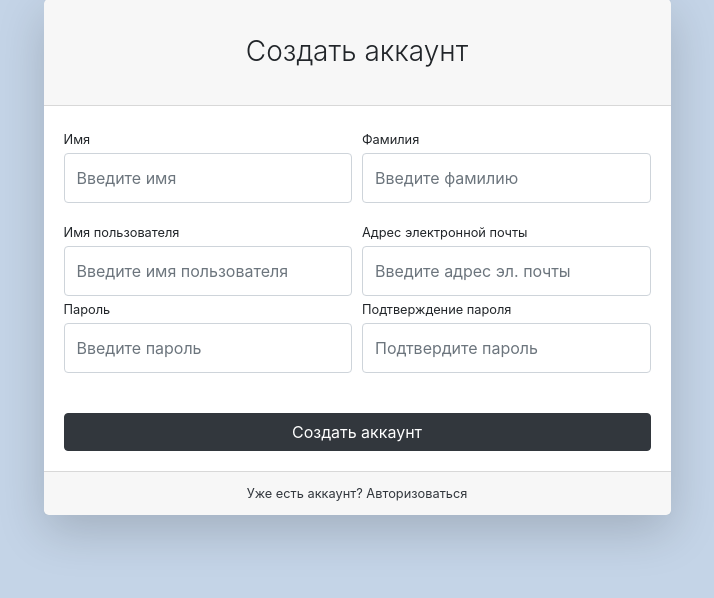
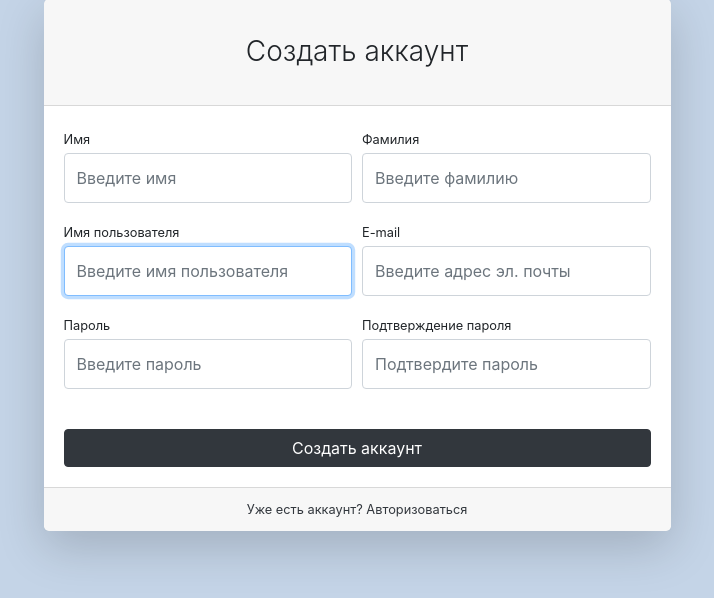
Before and after one commit to evgenii-landau/pet-store, a Django app: page /users/register/ in a window 1280 px wide. Shown: the part 149-747 px from the top of the page, without its empty margins (283-997 px from the left). Run offline with Django 5.2, Linux system fonts and the light colour scheme; some libraries are stand-ins or nearby versions.

Commit message:
created UserRegisterForm and class view RegisterUser

```diff
--- a/users/forms.py
+++ b/users/forms.py
@@ -1,5 +1,7 @@
 from django import forms
 from django.contrib.auth.forms import AuthenticationForm
+from django.contrib.auth.forms import UserCreationForm
+from django.contrib.auth import get_user_model
 
 
 class UserLoginForm(AuthenticationForm):
@@ -18,3 +20,59 @@
             attrs={"class": "form-control py-4", "placeholder": "Введите пароль"}
         ),
     )
+
+
+class UserRegisterForm(UserCreationForm):
+    first_name = forms.CharField(
+        widget=forms.TextInput(
+            attrs={"class": "form-control py-4", "placeholder": "Введите имя"}
+        ),
+        label="Имя",
+    )
+    last_name = forms.CharField(
+        widget=forms.TextInput(
+            attrs={"class": "form-control py-4", "placeholder": "Введите фамилию"}
+        ),
+        label="Фамилия",
+    )
+    username = forms.CharField(
+        widget=forms.TextInput(
+            attrs={
+                "class": "form-control py-4",
+                "placeholder": "Введите имя пользователя",
+            }
+        ),
+        label="Имя пользователя",
+    )
+    email = forms.CharField(
+        widget=forms.EmailInput(
+            attrs={
+                "class": "form-control py-4",
+                "placeholder": "Введите адрес эл. почты",
+            }
+        ),
+        label="E-mail",
+    )
+    password1 = forms.CharField(
+        widget=forms.PasswordInput(
+            attrs={"class": "form-control py-4", "placeholder": "Введите пароль"}
+        ),
+        label="Пароль",
+    )
+    password2 = forms.CharField(
+        widget=forms.PasswordInput(
+            attrs={"class": "form-control py-4", "placeholder": "Подтвердите пароль"}
+        ),
+        label="Подтверждение пароля",
+    )
+
+    class Meta:
+        model = get_user_model()
+        fields = [
+            "first_name",
+            "last_name",
+            "username",
+            "email",
+            "password1",
+            "password2",
+        ]
--- a/users/templates/users/login.html
+++ b/users/templates/users/login.html
@@ -48,7 +48,7 @@
 							</form>
 						</div>
 						<div class="card-footer text-center">
-							<div class="small"><a href="register.html">Нужен аккаунт? Зарегистрируйся!</a></div>
+							<div class="small"><a href="{% url "users:register" %}">Нужен аккаунт? Зарегистрируйся!</a></div>
 						</div>
 					</div>
 				</div>
--- a/users/templates/users/register.html
+++ b/users/templates/users/register.html
@@ -17,54 +17,19 @@
 						<div class="card-header"><h3 class="text-center font-weight-light my-4">Создать аккаунт</h3>
 						</div>
 						<div class="card-body">
-							<form>
+							<form action="{% url "users:register" %}" method="post">
+								{% csrf_token %}
+								<div>{{ form.non_field_errors }}</div>
 								<div class="form-row">
+									{% for field in form %}
 									<div class="col-md-6">
 										<div class="form-group">
-											<label class="small mb-1" for="inputFirstName">Имя</label>
-											<input class="form-control py-4" id="inputFirstName" type="text"
-												placeholder="Введите имя"/>
+											<label class="small mb-1" for="{{ field.id_for_label }}">{{ field.label }}</label>
+											{{ field }}
 										</div>
 									</div>
-									<div class="col-md-6">
-										<div class="form-group">
-											<label class="small mb-1" for="inputLastName">Фамилия</label>
-											<input class="form-control py-4" id="inputLastName" type="text"
-												placeholder="Введите фамилию"/>
-										</div>
-									</div>
-								</div>
-								<div class="form-row">
-									<div class="col-md-6">
-										<label class="small mb-1" for="inputUsername">Имя пользователя</label>
-										<input class="form-control py-4" id="inputUsername" type="text"
-											aria-describedby="usernameHelp"
-											placeholder="Введите имя пользователя"/>
-									</div>
-									<div class="col-md-6">
-										<label class="small mb-1" for="inputEmailAddress">Адрес электронной
-											почты</label>
-										<input class="form-control py-4" id="inputEmailAddress" type="email"
-											aria-describedby="emailHelp"
-											placeholder="Введите адрес эл. почты"/>
-									</div>
-								</div>
-								<div class="form-row">
-									<div class="col-md-6">
-										<div class="form-group">
-											<label class="small mb-1" for="inputPassword">Пароль</label>
-											<input class="form-control py-4" id="inputPassword" type="password"
-												placeholder="Введите пароль"/>
-										</div>
-									</div>
-									<div class="col-md-6">
-										<div class="form-group">
-											<label class="small mb-1" for="inputConfirmPassword">Подтверждение
-												пароля</label>
-											<input class="form-control py-4" id="inputConfirmPassword"
-												type="password" placeholder="Подтвердите пароль"/>
-										</div>
-									</div>
+									<div>{{ field.errors }}</div>
+									{% endfor %}
 								</div>
 								<div class="form-group mt-4 mb-0">
 									<input class="btn btn-primary btn-block" type="submit" value="Создать аккаунт">
--- a/users/urls.py
+++ b/users/urls.py
@@ -1,10 +1,10 @@
 from django.urls import path
-from .views import LoginUser, register_user
+from .views import LoginUser, RegisterUser
 
 app_name = "users"
 
 
 urlpatterns = [
     path("login/", LoginUser.as_view(), name="login"),
-    path("register/", register_user, name="register"),
+    path("register/", RegisterUser.as_view(), name="register"),
 ]
--- a/users/views.py
+++ b/users/views.py
@@ -1,7 +1,8 @@
 from django.shortcuts import render
-from .forms import UserLoginForm
+from .forms import UserLoginForm, UserRegisterForm
 from django.contrib.auth.views import LoginView
 from django.urls import reverse_lazy
+from django.views.generic import CreateView
 
 
 class LoginUser(LoginView):
@@ -13,6 +14,10 @@
         return reverse_lazy("home")
 
 
-def register_user(request):
-    context = {}
-    return render(request, "users/register.html", context=context)
+class RegisterUser(CreateView):
+    form_class = UserRegisterForm
+    template_name = "users/register.html"
+    extra_context = {}
+
+    def get_success_url(self):
+        return reverse_lazy("users:login")
```
Also changed, not shown: db.sqlite3.
